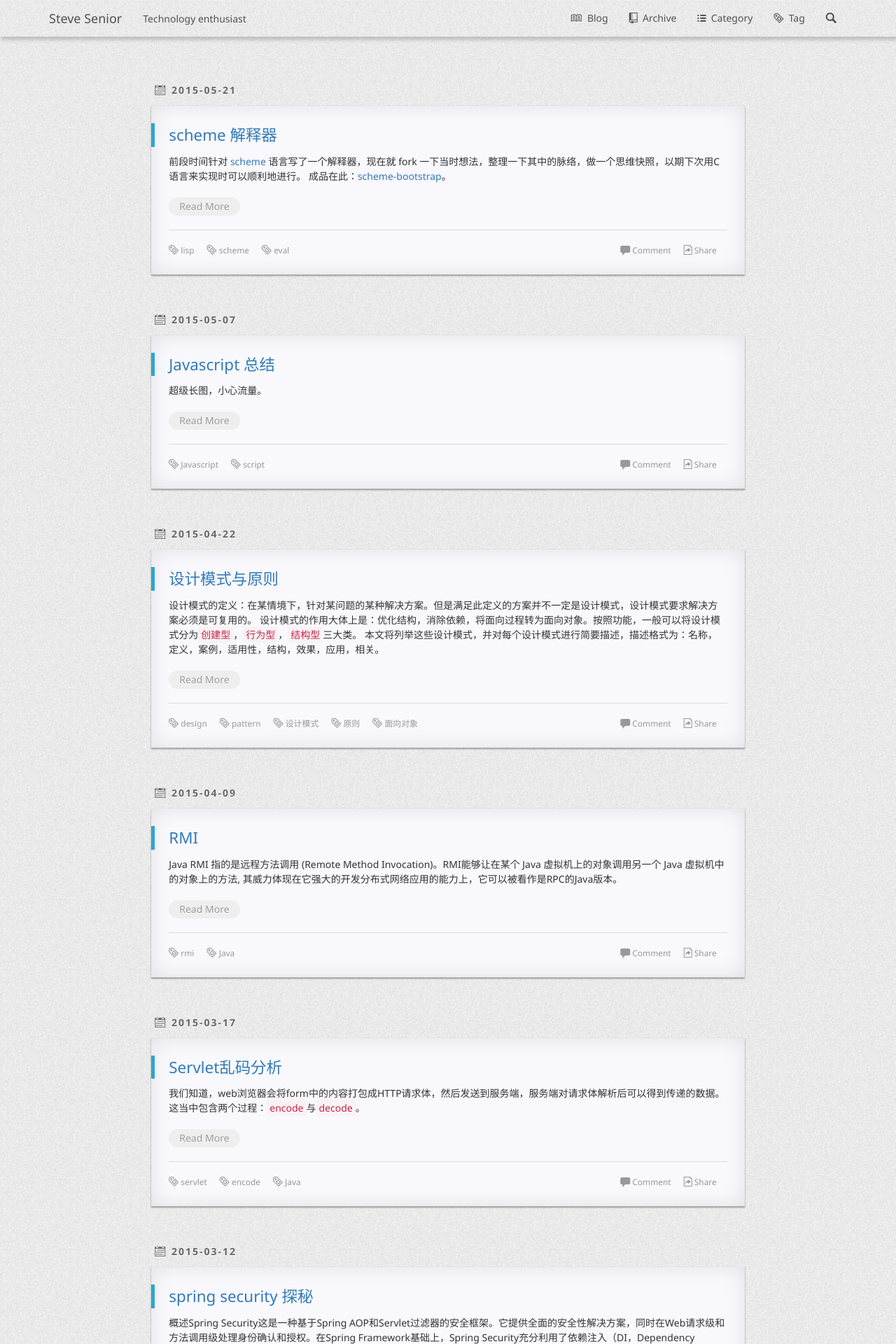
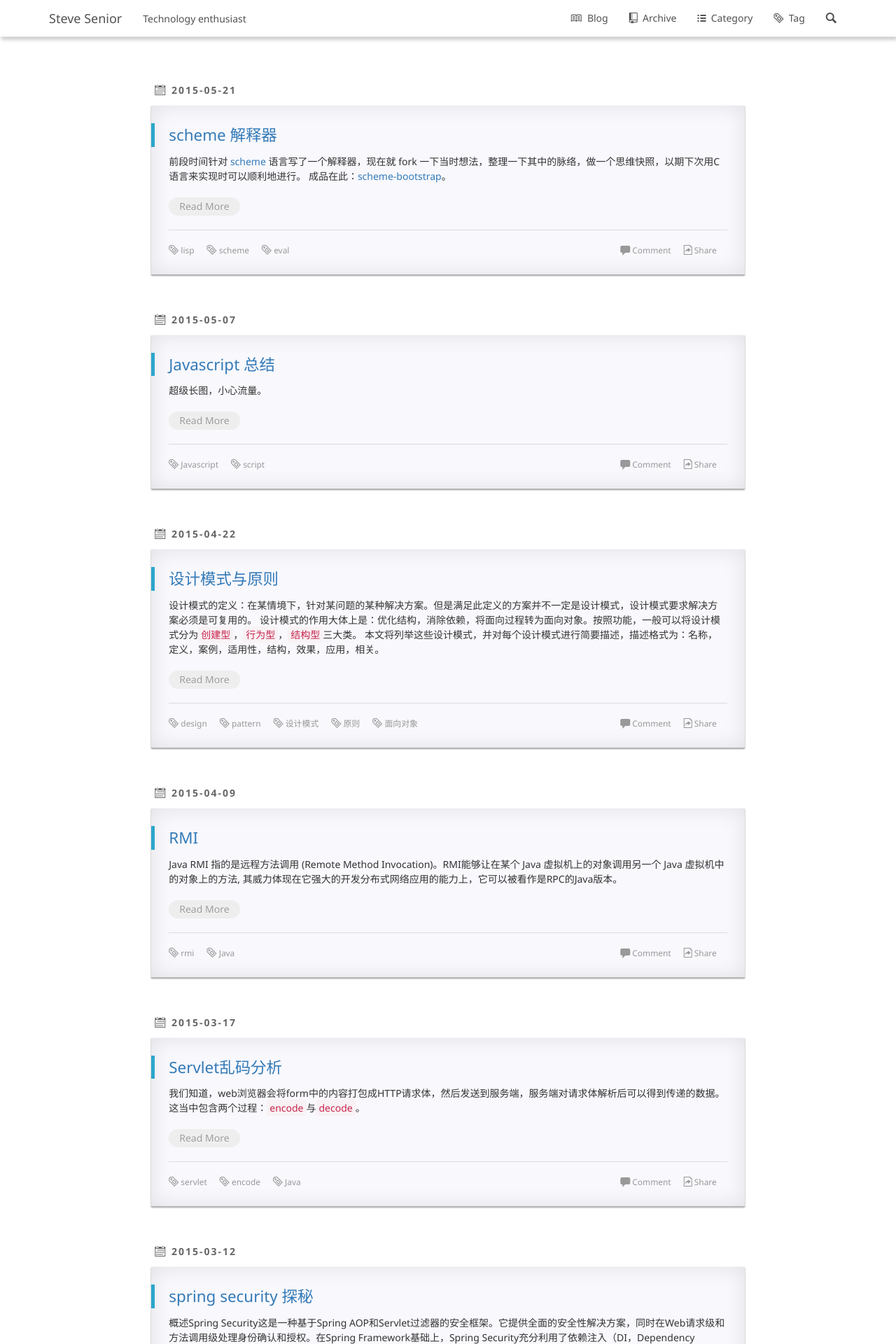
Before and after one commit to ssenior45/ssenior45.github.io, a Jekyll site: the page built from index.html, in a window 1280 px wide. Shown: the top 1920 px of the page at 70% size. Built offline with Jekyll 4.4.1, drawn with Linux system fonts in a browser that asks for light colours; nearby versions of some CDN libraries; Markdown is read by kramdown in place of the engine named in the settings; the list of posts is cut into pages by our own code; comment, search, counter and statistics services are not loaded.

Commit message:
Updated style.css

```diff
--- a/static/css/style.css
+++ b/static/css/style.css
@@ -38,7 +38,6 @@
 .navbar-tiffany .nav>li>a:hover,
 .navbar-tiffany .nav>li>a:focus,
 .navbar-tiffany .nav>li.active>a {
-    background: rgba(0, 0, 0, 0.2);
     color: #fff;
 }
 .navbar-tiffany .navbar-toggle{
@@ -97,7 +96,6 @@
     margin: 0px 0px 0px 0px;
 }
 body {
-    background-image: url({{ "/static/bg.jpg" | prepend: site.baseurl | prepend: site.url }});
     height: 100%;
     padding: 0px 0px 0px 0px;
     margin: 0px 0px 0px 0px;
```
